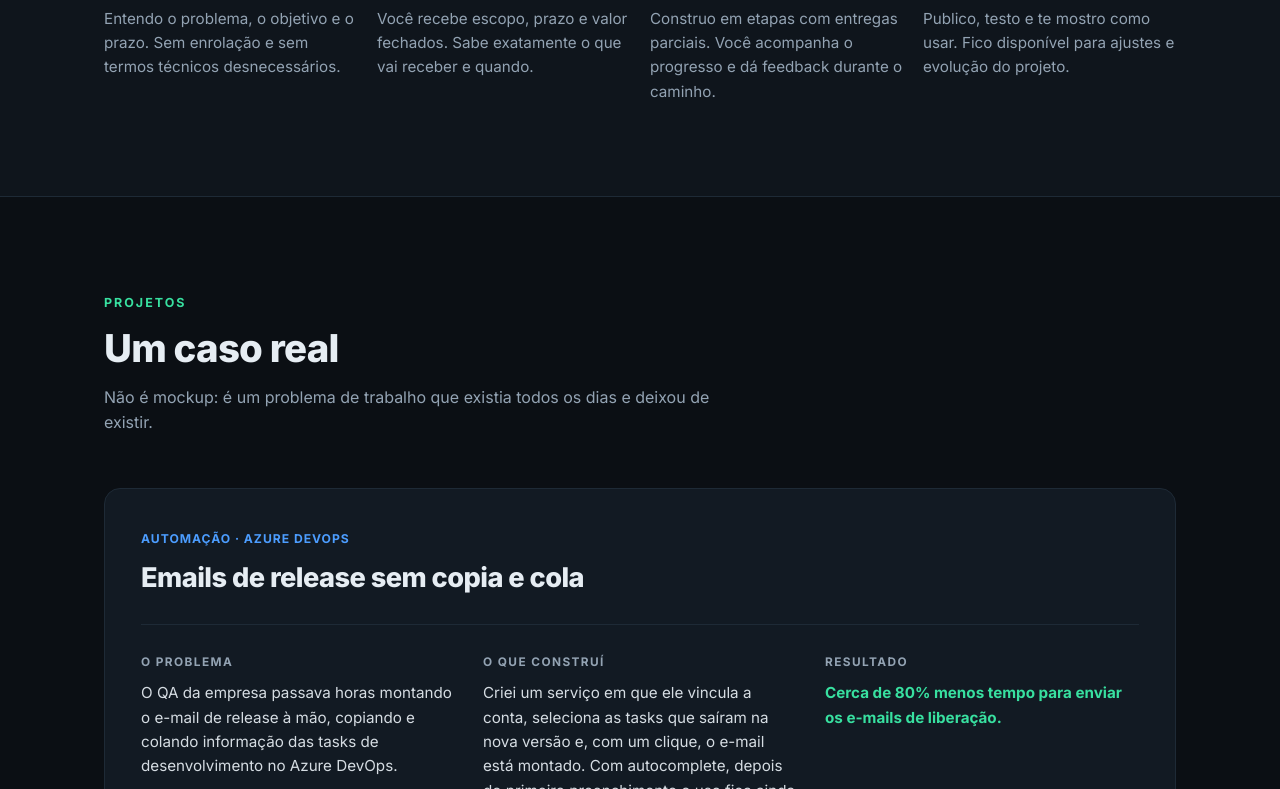
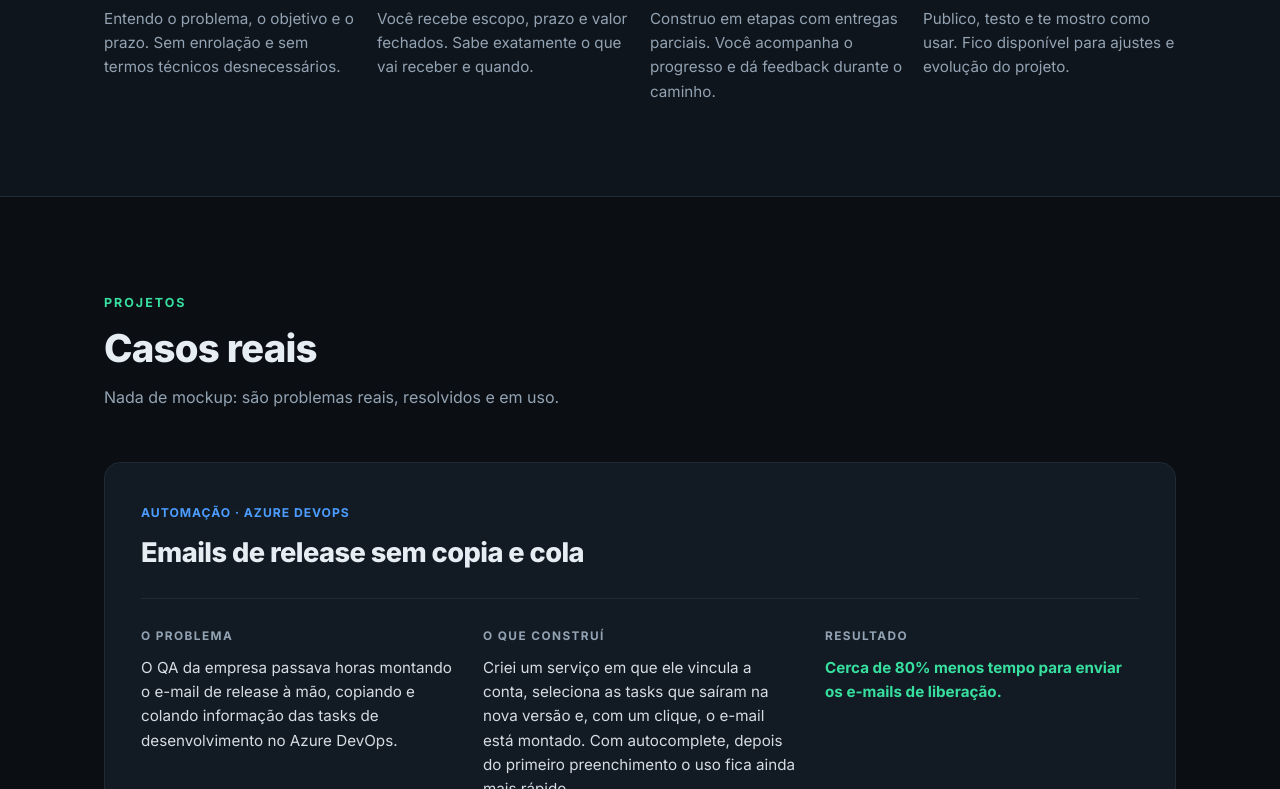
Before and after one commit to Artur-Neri/Artur-Neri.github.io, a React (Vite) app: page / in a window 1280 px wide. Shown: the part 2011-2800 px from the top of the page. Built offline with nearby package versions, Linux system fonts and the light colour scheme; no server answers.

Commit message:
Add Akemi case study with detail pages and compact project cards

```diff
--- a/src/App.tsx
+++ b/src/App.tsx
@@ -1,23 +1,57 @@
+import { useEffect } from 'react'
 import Nav from './components/Nav'
 import Hero from './components/Hero'
 import Services from './components/Services'
 import Process from './components/Process'
 import Tech from './components/Tech'
 import Projects from './components/Projects'
+import ProjectDetail from './components/ProjectDetail'
 import Contact from './components/Contact'
 import Footer from './components/Footer'
+import { getProject } from './data/projects'
+import { useHashRoute } from './useHashRoute'
+
+const HOME_TITLE = 'Artur Neri — Web Dev & Automação'
 
 function App() {
+  const route = useHashRoute()
+
+  useEffect(() => {
+    if (route.name === 'project') {
+      const project = getProject(route.slug)
+      document.title = project
+        ? `${project.title} · Artur Neri`
+        : 'Projeto não encontrado · Artur Neri'
+      window.scrollTo(0, 0)
+      return
+    }
+
+    document.title = HOME_TITLE
+
+    const id = window.location.hash.replace('#', '')
+    if (id && !id.startsWith('/')) {
+      requestAnimationFrame(() => document.getElementById(id)?.scrollIntoView())
+    } else {
+      window.scrollTo(0, 0)
+    }
+  }, [route])
+
   return (
     <>
       <Nav />
       <main>
+        {route.name === 'project' ? (
+          <ProjectDetail slug={route.slug} />
+        ) : (
+          <>
             <Hero />
             <Tech />
             <Services />
             <Process />
             <Projects />
             <Contact />
+          </>
+        )}
       </main>
       <Footer />
     </>
--- /dev/null
+++ b/src/components/ProjectCard.tsx
@@ -0,0 +1,12 @@
+import type { Project } from '../data/projects'
+
+export default function ProjectCard({ project }: { project: Project }) {
+  return (
+    <a className="project" href={`#/projetos/${project.slug}`}>
+      <span className="project__tag">{project.tag}</span>
+      <h3>{project.title}</h3>
+      <p>{project.summary}</p>
+      <span className="project__more">Ver case →</span>
+    </a>
+  )
+}
--- /dev/null
+++ b/src/components/ProjectCase.tsx
@@ -0,0 +1,46 @@
+import type { Project } from '../data/projects'
+
+export default function ProjectCase({ project }: { project: Project }) {
+  return (
+    <article className="case">
+      <div className="case__head">
+        <span className="project__tag">{project.tag}</span>
+        <h3>{project.title}</h3>
+      </div>
+
+      <div className="case__body">
+        <div className="case__col">
+          <span className="case__label">O problema</span>
+          <p>{project.problem}</p>
+        </div>
+        <div className="case__col">
+          <span className="case__label">O que construí</span>
+          <p>{project.solution}</p>
+        </div>
+        <div className="case__col">
+          <span className="case__label">Resultado</span>
+          <p className="case__result">{project.result}</p>
+        </div>
+      </div>
+
+      <div className="case__foot">
+        <div className="project__tags">
+          {project.tags.map((t) => (
+            <span key={t}>{t}</span>
+          ))}
+        </div>
+
+        {project.url && (
+          <a
+            className="btn btn--ghost"
+            href={project.url}
+            target="_blank"
+            rel="noopener noreferrer"
+          >
+            Ver site ao vivo
+          </a>
+        )}
+      </div>
+    </article>
+  )
+}
--- /dev/null
+++ b/src/components/ProjectDetail.tsx
@@ -0,0 +1,46 @@
+import { getProject, projects } from '../data/projects'
+import ProjectCard from './ProjectCard'
+import ProjectCase from './ProjectCase'
+
+export default function ProjectDetail({ slug }: { slug: string }) {
+  const project = getProject(slug)
+
+  if (!project) {
+    return (
+      <section className="section" id="projetos">
+        <div className="container">
+          <h2>Projeto não encontrado</h2>
+          <p className="projects__note">O link pode estar quebrado ou o projeto saiu do ar.</p>
+          <a className="btn btn--ghost" href="#projetos">
+            Voltar aos projetos
+          </a>
+        </div>
+      </section>
+    )
+  }
+
+  const others = projects.filter((p) => p.slug !== slug)
+
+  return (
+    <section className="section" id="projetos">
+      <div className="container">
+        <a className="back-link" href="#projetos">
+          ← Voltar aos projetos
+        </a>
+
+        <ProjectCase project={project} />
+
+        {others.length > 0 && (
+          <>
+            <h3 className="projects__more-title">Outros projetos</h3>
+            <div className="projects__grid">
+              {others.map((p) => (
+                <ProjectCard key={p.slug} project={p} />
+              ))}
+            </div>
+          </>
+        )}
+      </div>
+    </section>
+  )
+}
--- a/src/components/Projects.tsx
+++ b/src/components/Projects.tsx
@@ -1,58 +1,29 @@
-const projects = [
-  {
-    tag: 'Automação · Azure DevOps',
-    title: 'Emails de release sem copia e cola',
-    problem:
-      'O QA da empresa passava horas montando o e-mail de release à mão, copiando e colando informação das tasks de desenvolvimento no Azure DevOps.',
-    solution:
-      'Criei um serviço em que ele vincula a conta, seleciona as tasks que saíram na nova versão e, com um clique, o e-mail está montado. Com autocomplete, depois do primeiro preenchimento o uso fica ainda mais rápido.',
-    result: 'Cerca de 80% menos tempo para enviar os e-mails de liberação.',
-    tags: ['Node.js', 'Azure DevOps API', 'Integração'],
-  },
-]
+import { projects } from '../data/projects'
+import ProjectCard from './ProjectCard'
+import ProjectCase from './ProjectCase'
 
 export default function Projects() {
-  const [project] = projects
+  const featured = projects.find((project) => project.featured) ?? projects[0]
+  const others = projects.filter((project) => project !== featured)
 
   return (
     <section className="section" id="projetos">
       <div className="container">
         <header className="section__head">
           <span className="eyebrow">Projetos</span>
-          <h2>Um caso real</h2>
-          <p>
-            Não é mockup: é um problema de trabalho que existia todos os dias e
-            deixou de existir.
-          </p>
+          <h2>Casos reais</h2>
+          <p>Nada de mockup: são problemas reais, resolvidos e em uso.</p>
         </header>
 
-        <article className="case">
-          <div className="case__head">
-            <span className="project__tag">{project.tag}</span>
-            <h3>{project.title}</h3>
-          </div>
+        <ProjectCase project={featured} />
 
-          <div className="case__body">
-            <div className="case__col">
-              <span className="case__label">O problema</span>
-              <p>{project.problem}</p>
-            </div>
-            <div className="case__col">
-              <span className="case__label">O que construí</span>
-              <p>{project.solution}</p>
-            </div>
-            <div className="case__col">
-              <span className="case__label">Resultado</span>
-              <p className="case__result">{project.result}</p>
-            </div>
-          </div>
-
-          <div className="project__tags">
-            {project.tags.map((t) => (
-              <span key={t}>{t}</span>
+        {others.length > 0 && (
+          <div className="projects__grid">
+            {others.map((project) => (
+              <ProjectCard key={project.slug} project={project} />
             ))}
           </div>
-        </article>
+        )}
       </div>
     </section>
   )
--- /dev/null
+++ b/src/data/projects.ts
@@ -0,0 +1,43 @@
+export type Project = {
+  slug: string
+  tag: string
+  title: string
+  summary: string
+  problem: string
+  solution: string
+  result: string
+  tags: string[]
+  url?: string
+  featured?: boolean
+}
+
+export const projects: Project[] = [
+  {
+    slug: 'emails-de-release',
+    tag: 'Automação · Azure DevOps',
+    title: 'Emails de release sem copia e cola',
+    summary: 'Automação que monta o e-mail de release do QA em um clique.',
+    problem:
+      'O QA da empresa passava horas montando o e-mail de release à mão, copiando e colando informação das tasks de desenvolvimento no Azure DevOps.',
+    solution:
+      'Criei um serviço em que ele vincula a conta, seleciona as tasks que saíram na nova versão e, com um clique, o e-mail está montado. Com autocomplete, depois do primeiro preenchimento o uso fica ainda mais rápido.',
+    result: 'Cerca de 80% menos tempo para enviar os e-mails de liberação.',
+    tags: ['Node.js', 'Azure DevOps API', 'Integração'],
+    featured: true,
+  },
+  {
+    slug: 'akemi-gravacoes-a-laser',
+    tag: 'Website · Cliente',
+    title: 'Portfólio digital para estúdio de gravação a laser',
+    summary: 'Site com galeria filtrável e CMS próprio para publicar os trabalhos sem programar.',
+    problem:
+      'Os trabalhos da Akemi viviam só no feed do Instagram: sem um endereço próprio para mostrar o portfólio, cada interessado precisava garimpar posts antigos para encontrar exemplos.',
+    solution:
+      'Site com galeria filtrável por tema e modelo, visualização ampliada das peças e contato direto pelo WhatsApp. Fotos e textos vêm de um CMS próprio (Directus), então novos trabalhos entram sem mexer no código.',
+    result: 'No ar no domínio próprio, com a Akemi publicando trabalhos por conta própria.',
+    tags: ['HTML/CSS/JS', 'Directus CMS', 'GitHub Pages'],
+    url: 'https://arturneri.me/akemi-gravacoes-a-laser/',
+  },
+]
+
+export const getProject = (slug: string) => projects.find((project) => project.slug === slug)
--- a/src/index.css
+++ b/src/index.css
@@ -506,6 +506,54 @@ em {
   color: var(--muted);
 }
 
+.project {
+  display: block;
+}
+
+.project__more {
+  display: inline-block;
+  margin-top: 18px;
+  font-size: 0.88rem;
+  font-weight: 700;
+  color: var(--accent);
+  transition: transform 0.2s ease;
+}
+
+.project:hover .project__more {
+  transform: translateX(4px);
+}
+
+.projects__grid {
+  display: grid;
+  grid-template-columns: repeat(auto-fit, minmax(260px, 1fr));
+  gap: 20px;
+  margin-top: 24px;
+}
+
+.projects__more-title {
+  margin-top: 40px;
+  font-size: 1.15rem;
+  font-weight: 700;
+}
+
+.projects__note {
+  margin: 12px 0 22px;
+  color: var(--muted);
+}
+
+.back-link {
+  display: inline-block;
+  margin-bottom: 20px;
+  font-size: 0.9rem;
+  font-weight: 600;
+  color: var(--muted);
+  transition: color 0.2s ease;
+}
+
+.back-link:hover {
+  color: var(--accent);
+}
+
 /* caso real */
 .case {
   background: var(--panel);
@@ -554,6 +602,19 @@ em {
   font-weight: 700;
   color: var(--accent) !important;
   opacity: 1 !important;
+}
+
+.case__foot {
+  display: flex;
+  flex-wrap: wrap;
+  align-items: center;
+  justify-content: space-between;
+  gap: 16px;
+  margin-top: 26px;
+}
+
+.case__foot .project__tags {
+  margin-top: 0;
 }
 
 /* ---------- Contact ---------- */
--- /dev/null
+++ b/src/useHashRoute.ts
@@ -0,0 +1,20 @@
+import { useEffect, useState } from 'react'
+
+export type Route = { name: 'home' } | { name: 'project'; slug: string }
+
+function parseHash(): Route {
+  const match = window.location.hash.match(/^#\/projetos\/([\w-]+)$/)
+  return match ? { name: 'project', slug: match[1] } : { name: 'home' }
+}
+
+export function useHashRoute(): Route {
+  const [route, setRoute] = useState<Route>(() => parseHash())
+
+  useEffect(() => {
+    const onHashChange = () => setRoute(parseHash())
+    window.addEventListener('hashchange', onHashChange)
+    return () => window.removeEventListener('hashchange', onHashChange)
+  }, [])
+
+  return route
+}
```
Lines whose indentation alone changed are shown as unchanged.
